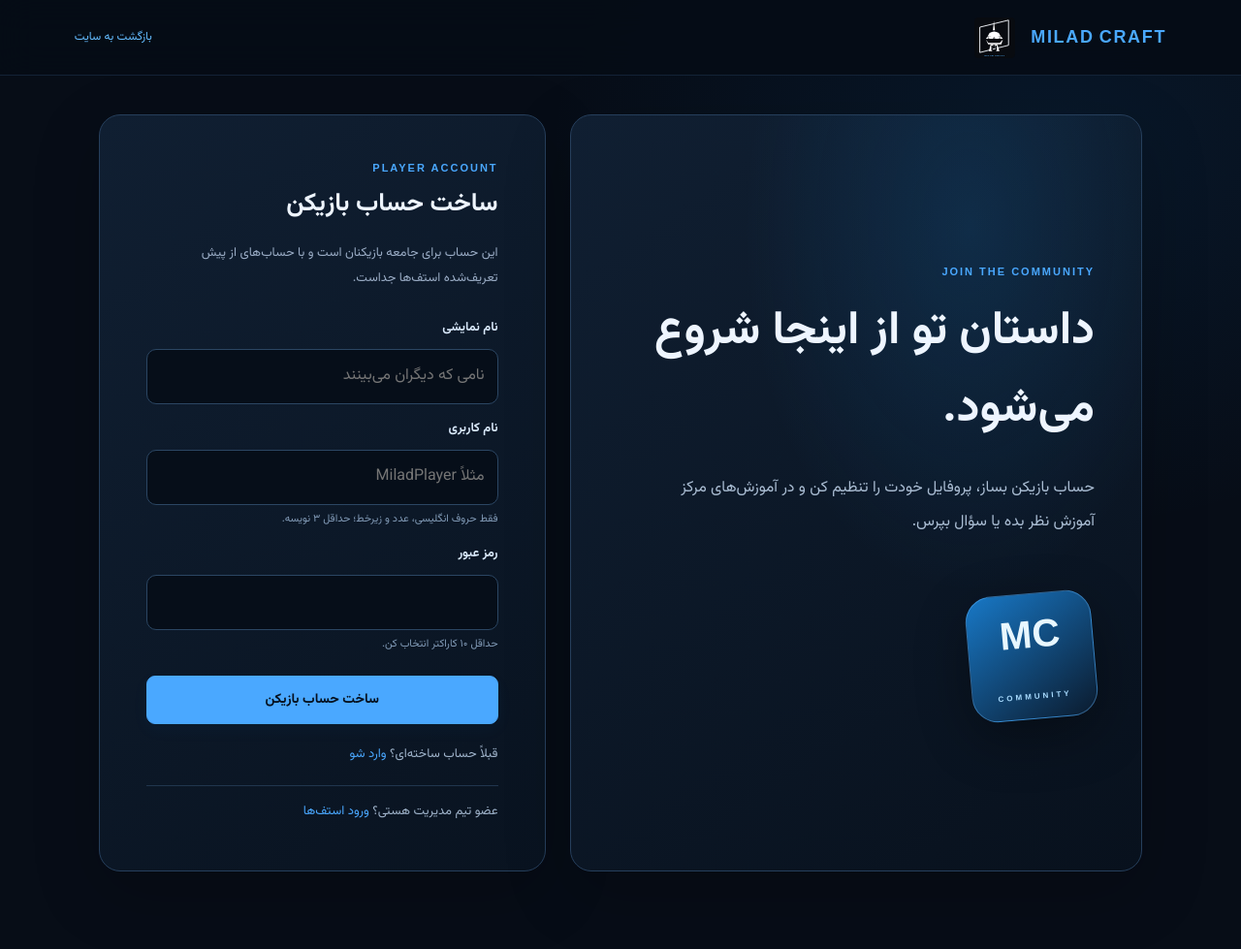
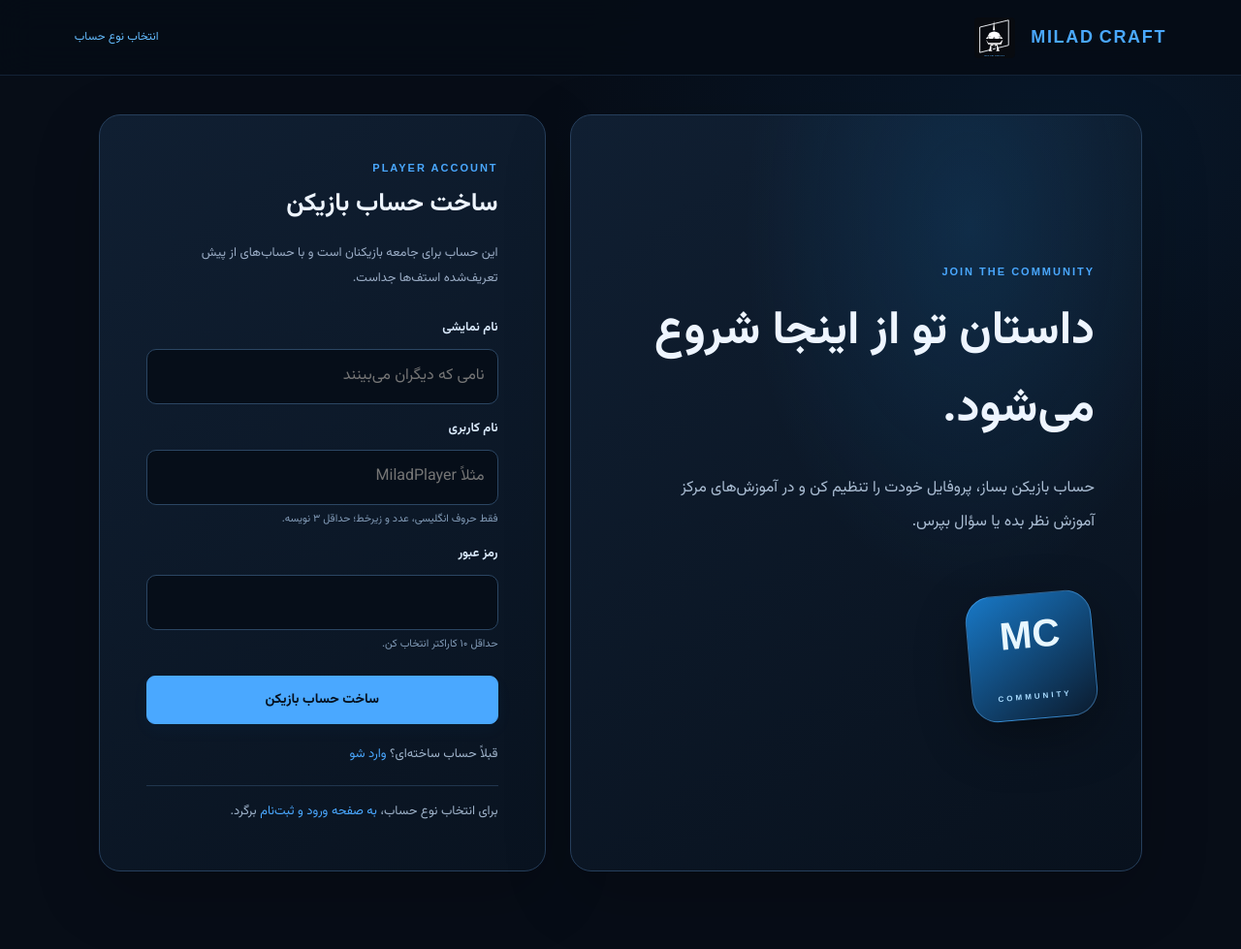
Before and after one commit to Railway206040/Miladcraft-website, a Flask app: page /account/register in a window 1280 px wide. Shown: the whole page at 97% size. Run offline with Flask 3, Linux system fonts and the light colour scheme; data comes from the database, SQL or seed files in the repository; data that the repository does not hold is empty.

Commit message:
Link player registration back to unified account portal

```diff
--- a/templates/account_register.html
+++ b/templates/account_register.html
@@ -1,6 +1,6 @@
 <!doctype html>
 <html lang="fa" dir="rtl"><head><meta charset="utf-8"><meta name="viewport" content="width=device-width,initial-scale=1"><meta name="robots" content="noindex,follow"><title>ثبت‌نام بازیکنان | MILAD CRAFT</title><link rel="stylesheet" href="{{ url_for('static',filename='style.css') }}"></head>
-<body class="account-page"><header class="topbar"><a class="brand" href="/"><img class="brand-logo" src="{{ site_images.get('site_logo') or url_for('static',filename='logo.svg') }}" alt=""><span class="brand-text">MILAD<span>CRAFT</span></span></a><a class="text-link" href="/">بازگشت به سایت</a></header>
+<body class="account-page"><header class="topbar"><a class="brand" href="/"><img class="brand-logo" src="{{ site_images.get('site_logo') or url_for('static',filename='logo.svg') }}" alt=""><span class="brand-text">MILAD<span>CRAFT</span></span></a><a class="text-link" href="{{ url_for('account_portal') }}">انتخاب نوع حساب</a></header>
 <main class="account-shell"><section class="account-art"><p class="eyebrow">JOIN THE COMMUNITY</p><h1>داستان تو از اینجا شروع می‌شود.</h1><p>حساب بازیکن بساز، پروفایل خودت را تنظیم کن و در آموزش‌های مرکز آموزش نظر بده یا سؤال بپرس.</p><div class="account-art-mark">MC<span>COMMUNITY</span></div></section><section class="account-card"><p class="eyebrow">PLAYER ACCOUNT</p><h2>ساخت حساب بازیکن</h2><p class="muted">این حساب برای جامعه بازیکنان است و با حساب‌های از پیش تعریف‌شده استف‌ها جداست.</p>
 {% with messages = get_flashed_messages(with_categories=true) %}{% for category,message in messages %}<div class="notice {{ category }}">{{ message }}</div>{% endfor %}{% endwith %}
-<form method="post" class="account-form"><label for="display_name">نام نمایشی</label><input id="display_name" name="display_name" maxlength="80" placeholder="نامی که دیگران می‌بینند"><label for="username">نام کاربری</label><input id="username" name="username" required minlength="3" maxlength="30" pattern="[A-Za-z0-9_]+" autocomplete="username" placeholder="مثلاً MiladPlayer"><small>فقط حروف انگلیسی، عدد و زیرخط؛ حداقل ۳ نویسه.</small><label for="password">رمز عبور</label><input id="password" name="password" type="password" required minlength="10" autocomplete="new-password"><small>حداقل ۱۰ کاراکتر انتخاب کن.</small><button class="button button-large full" type="submit">ساخت حساب بازیکن</button></form><p class="account-switch">قبلاً حساب ساخته‌ای؟ <a href="{{ url_for('account_login') }}">وارد شو</a></p><p class="account-switch staff-switch">عضو تیم مدیریت هستی؟ <a href="{{ url_for('login') }}">ورود استف‌ها</a></p></section></main></body></html>
+<form method="post" class="account-form"><label for="display_name">نام نمایشی</label><input id="display_name" name="display_name" maxlength="80" placeholder="نامی که دیگران می‌بینند"><label for="username">نام کاربری</label><input id="username" name="username" required minlength="3" maxlength="30" pattern="[A-Za-z0-9_]+" autocomplete="username" placeholder="مثلاً MiladPlayer"><small>فقط حروف انگلیسی، عدد و زیرخط؛ حداقل ۳ نویسه.</small><label for="password">رمز عبور</label><input id="password" name="password" type="password" required minlength="10" autocomplete="new-password"><small>حداقل ۱۰ کاراکتر انتخاب کن.</small><button class="button button-large full" type="submit">ساخت حساب بازیکن</button></form><p class="account-switch">قبلاً حساب ساخته‌ای؟ <a href="{{ url_for('account_login') }}">وارد شو</a></p><p class="account-switch staff-switch">برای انتخاب نوع حساب، <a href="{{ url_for('account_portal') }}">به صفحه ورود و ثبت‌نام</a> برگرد.</p></section></main></body></html>
```
